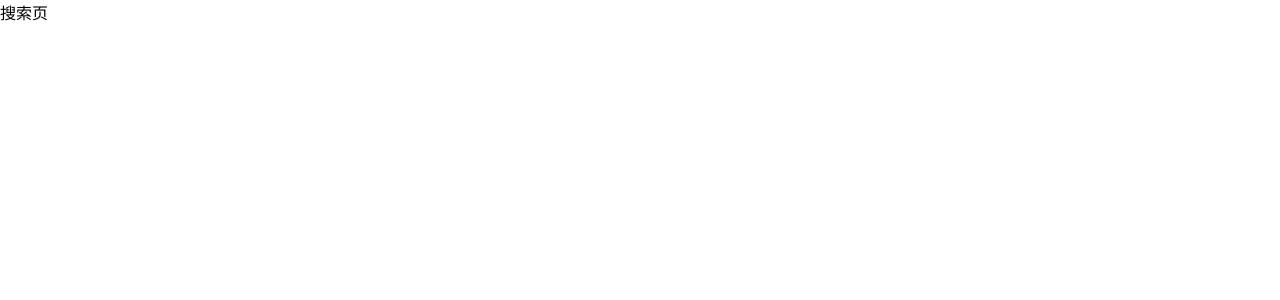
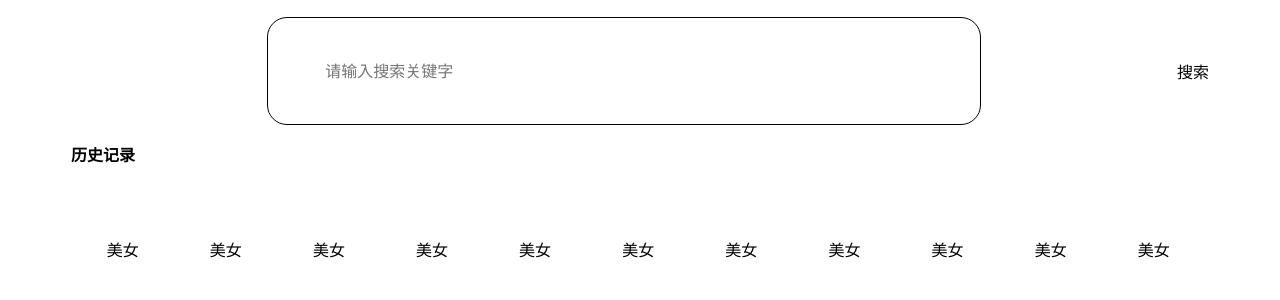
Before and after one commit to web-jie/toutiao, a Vue app: page /search in a window 1280 px wide. Shown: the top 300 px of the page. Built offline with nearby package versions, Linux system fonts and the light colour scheme; a small style sheet from the web is missing.

Commit message:
创建静态搜索页面

```diff
--- a/src/views/Search.vue
+++ b/src/views/Search.vue
@@ -1,13 +1,75 @@
 <template>
-  <div>搜索页</div>
+  <div class="hand">
+    <!-- 红色的头部 -->
+    <div class="header">
+      <span class="iconfont iconjiantou2"></span>
+      <div class="search-wrapper">
+        <span class="iconfont iconsearch"></span>
+        <input placeholder="请输入搜索关键字" />
+      </div>
+      <span>搜索</span>
+    </div>
+    <!-- 历史记录 -->
+    <div class="record">
+      <div class="title">
+        <strong>历史记录</strong>
+        <span class="iconfont iconicon_test"></span>
+      </div>
+      <div class="record_list">
+        <span class="record-item">美女</span>
+        <span class="record-item">美女</span>
+        <span class="record-item">美女</span>
+        <span class="record-item">美女</span>
+        <span class="record-item">美女</span>
+        <span class="record-item">美女</span>
+        <span class="record-item">美女</span>
+        <span class="record-item">美女</span>
+        <span class="record-item">美女</span>
+        <span class="record-item">美女</span>
+        <span class="record-item">美女</span>
+      </div>
+    </div>
+  </div>
 </template>
 
 <script>
-export default {
-
-}
+export default {};
 </script>
 
-<style>
-
+<style lang="less" scoped>
+.hand {
+  padding: 0 20/360 * 100vw;
+  .header {
+    display: flex;
+    justify-content: space-between;
+    align-items: center;
+    height: 40/360 * 100vw;
+    .search-wrapper {
+      display: flex;
+      border: 1px solid #000;
+      width: 200/360 * 100vw;
+      height: 30/360 * 100vw;
+      border-radius: 20px;
+      align-items: center;
+      .iconsearch {
+        padding: 0 8/360 * 100vw;
+        align-items: center;
+      }
+      input {
+        outline: none;
+        border: none;
+      }
+    }
+  }
+  .record {
+    .record_list {
+      display: block;
+      margin-top: 10/360 * 100vw;
+      .record-item {
+        display: inline-block;
+        margin: 10/360 * 100vw;
+      }
+    }
+  }
+}
 </style>
```
